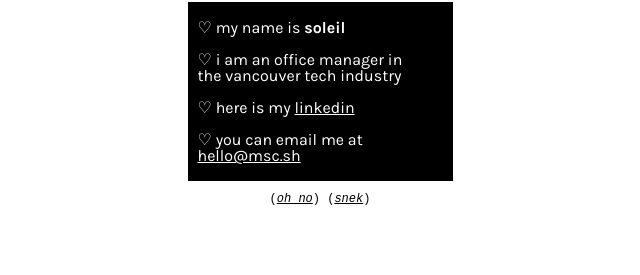
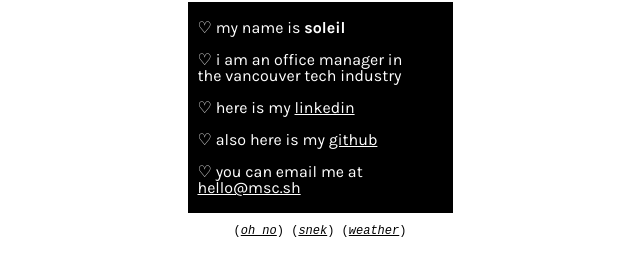
Before and after one commit to nocturnll/nocturnll.github.io, a plain HTML site: page index.html in a window 1280 px wide. Shown: the part 77-352 px from the top of the page, without its empty margins (320-960 px from the left). Drawn offline with Linux system fonts and the light colour scheme.

Commit message:
updated homepage

```diff
--- a/index.html
+++ b/index.html
@@ -13,10 +13,11 @@
 			<p>♡ my name is <strong>soleil</strong></p>
 			<p>♡ i am an office manager in <br>the vancouver tech industry</p>
 			<p>♡ here is my <a href="https://www.linkedin.com/in/soleil-carter-ab3093a4/" target="_blank">linkedin</a></p>
+			<p>♡ also here is my <a href="https://github.com/nocturnll" target="_blank">github</a></p>
 			<p>♡ you can email me at <a href="mailto:hello@msc.sh">hello@msc.sh</a></p>
-			<!-- <p>♡ also here is my <a href="#" target="_blank">github</a></p> -->
+
 		</div>
 	</div>
-		<p class="nav">(<a href="./ohno/"><em>oh no</em></a>) (<a href="./snek/"><em>snek</em></a>)</p>
+		<p class="nav">(<a href="./ohno/"><em>oh no</em></a>) (<a href="./snek/"><em>snek</em></a>) (<a href="./weather/"><em>weather</em></a>)</p>
 </body>
 </html>
```
